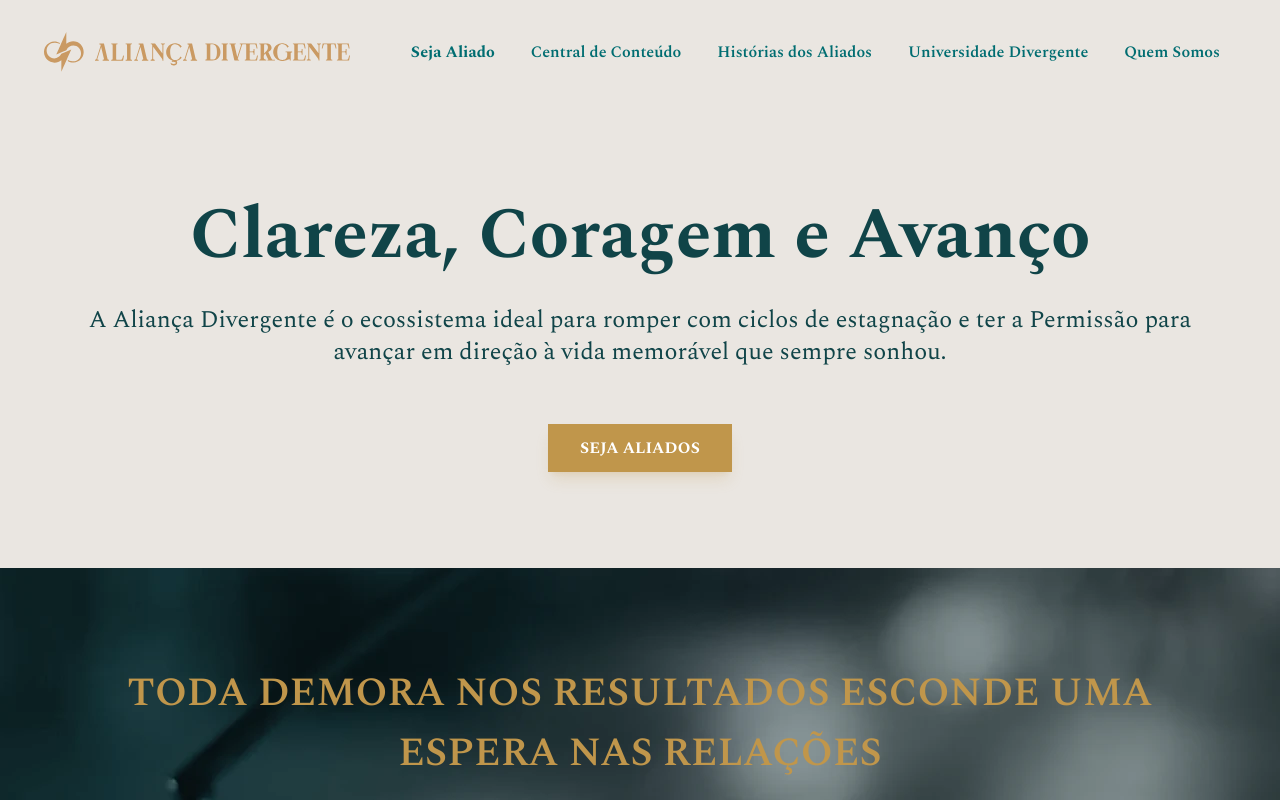
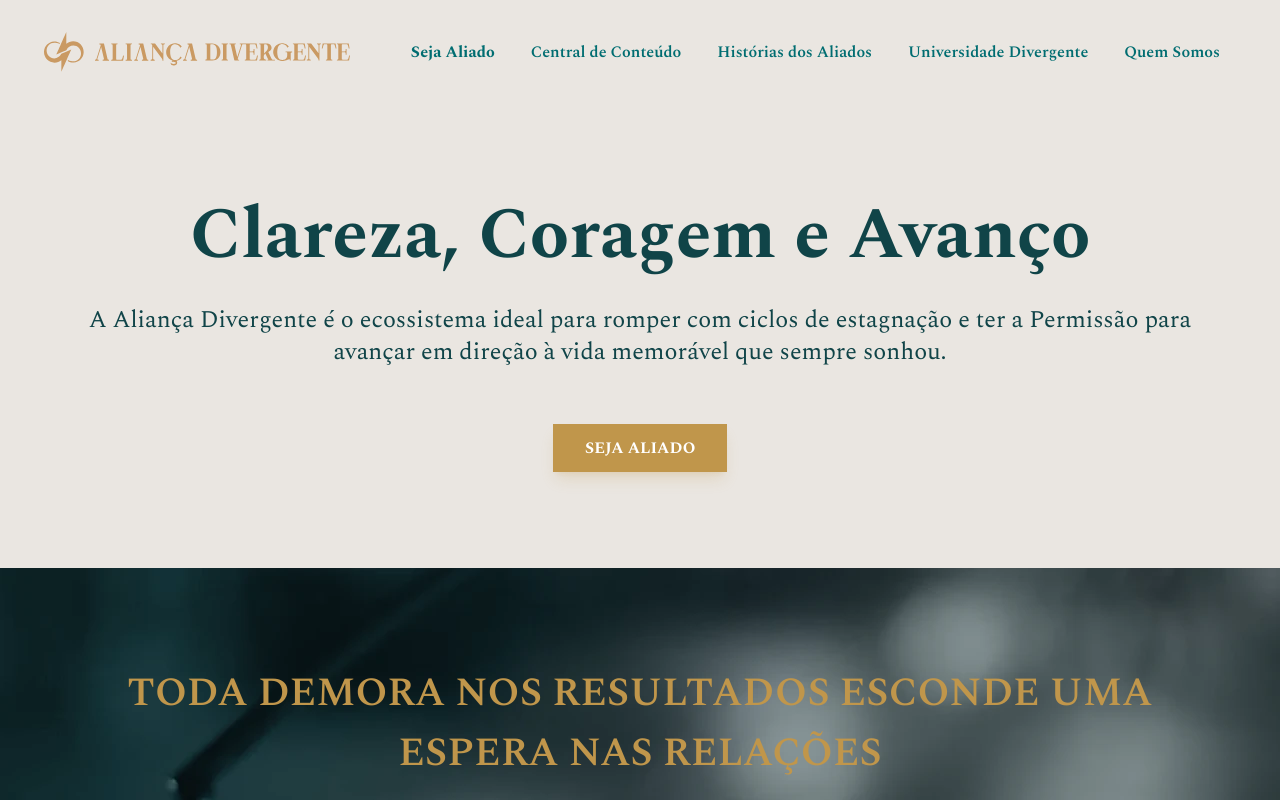
Before and after one commit to tialiancadivergente/publisher, a Next.js app: page / in a window 1280 px wide. Shown: the top 800 px of the page. Built offline with nearby package versions, Linux system fonts and the light colour scheme.

Commit message:
correção ortografica

```diff
--- a/src/components/folds/hero-section.tsx
+++ b/src/components/folds/hero-section.tsx
@@ -23,7 +23,7 @@ export function HeroSection() {
           aria-label="Seja aliado da Aliança Divergente"
         >
           <Link id="seja_aliado_1" href="https://aliancadivergentead.pro.typeform.com/to/JrjAi1qB?utm_source=site&utm_medium=home&utm_campaign=seja-aliado" target="_blank" rel="noopener noreferrer">
-            Seja Aliados
+            Seja Aliado
           </Link>
         </button>
       </Reveal>
```
